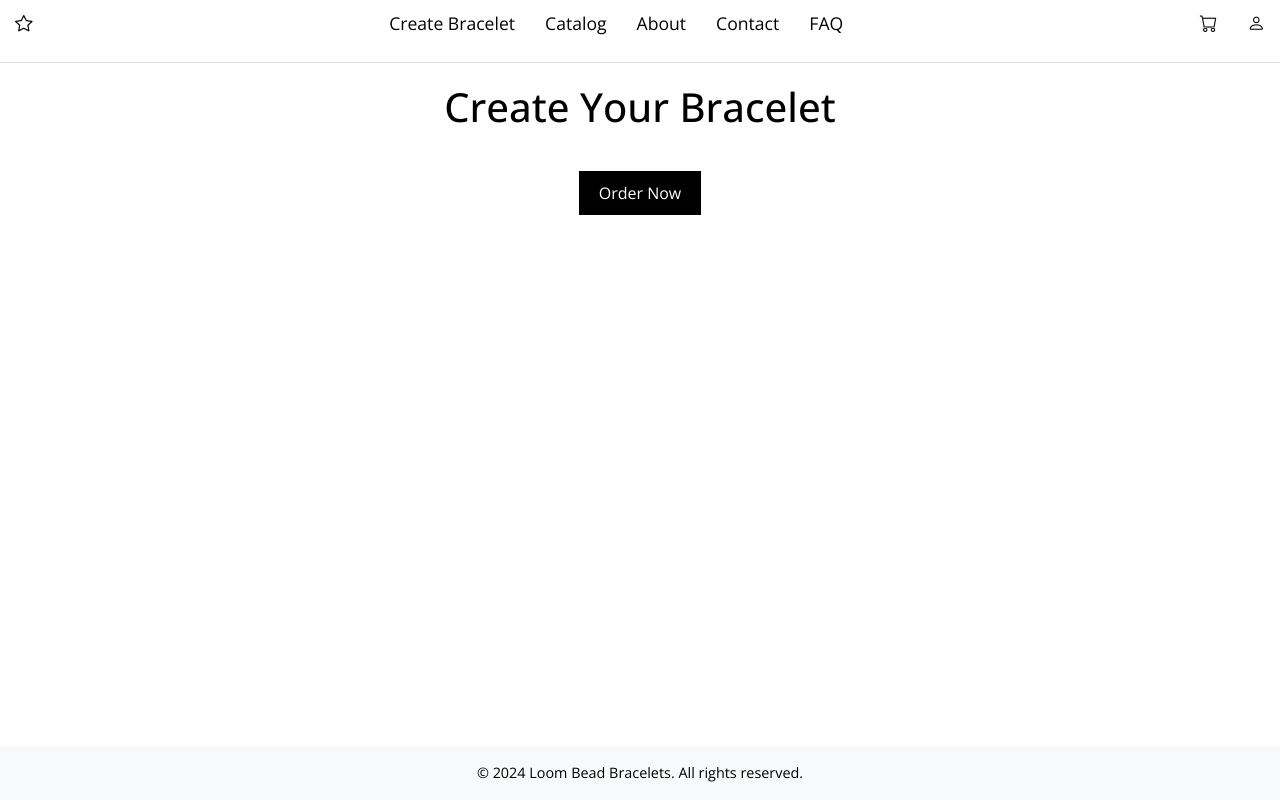
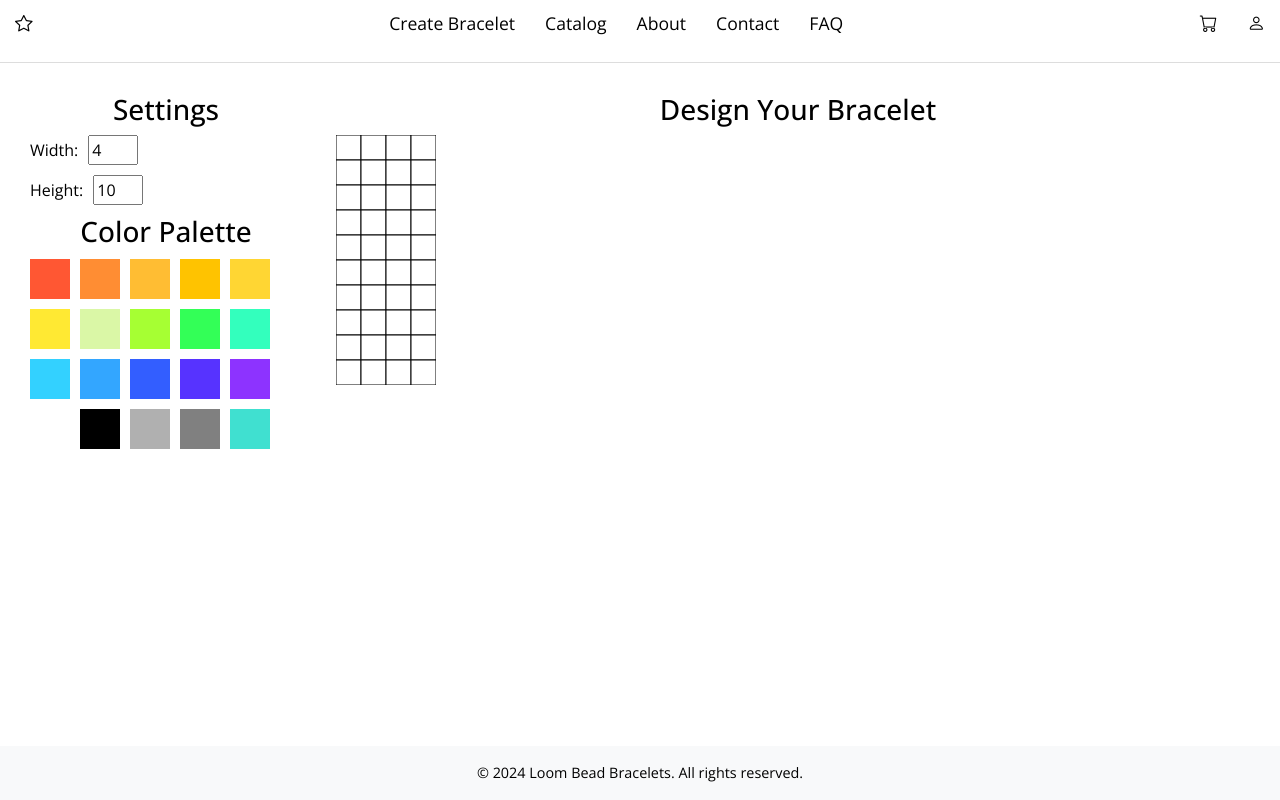
Before and after one commit to Dulatto/loom-bead-bracelet, a React (Create React App) app: page /designer in a window 1280 px wide. Built offline with nearby package versions, Linux system fonts and the light colour scheme.

Commit message:
design page

```diff
--- a/package.json
+++ b/package.json
@@ -12,8 +12,10 @@
         "@testing-library/user-event": "^13.5.0",
         "bootstrap": "^5.3.3",
         "bootstrap-icons": "^1.11.3",
+        "konva": "^9.3.15",
         "react": "^18.3.1",
         "react-dom": "^18.3.1",
+        "react-konva": "^18.2.10",
         "react-router-dom": "^6.26.2",
         "react-scripts": "^3.0.1",
         "web-vitals": "^2.1.4"
--- a/src/components/BraceletDesigner.js
+++ b/src/components/BraceletDesigner.js
@@ -1,15 +1,115 @@
-import React, { useState } from 'react';
+import React, { useState, useEffect } from 'react';
+import { Stage, Layer, Rect } from 'react-konva';
 import '../styles/braceletDesigner.css';
 
+const colors = ['#FF5733', '#FF8D33', '#FFBD33', // orange shades
+    '#FFC300', '#FFD633', '#FFE933', // yellow shades
+    '#DAF7A6', '#A6FF33', '#33FF57', // green shades
+    '#33FFBD', '#33D1FF', '#33A6FF', // blue shades
+    '#335EFF', '#5733FF', '#8D33FF', // violet shades
+    '#FFFFFF', '#000000', // white and black
+    '#B0B0B0', '#808080', '#40E0D0', // gray shades and turquoise
+]; // Example palette
+
 function BraceletDesigner() {
-    const [design, setDesign] = useState([]);
+    const [selectedColor, setSelectedColor] = useState(null); // Current color selected by the user
+    const [gridWidth, setGridWidth] = useState(4); // Width of the grid
+    const [gridHeight, setGridHeight] = useState(10); // Height of the grid
+    const [grid, setGrid] = useState(generateGrid(10, 10)); // Initialize grid
+
+    // Helper function to generate a grid with the given width and height
+    function generateGrid(width, height) {
+        return Array(height)
+            .fill(null)
+            .map(() => Array(width).fill('#FFFFFF')); // Create a 2D array with default white cells
+    }
+
+    // Handle color selection
+    const handleColorSelect = (color) => {
+        setSelectedColor(color);
+    };
+
+    // Handle cell click (change the cell color)
+    const handleCellClick = (rowIndex, colIndex) => {
+        if (selectedColor) {
+            const newGrid = grid.map((row, rIdx) =>
+                row.map((cell, cIdx) => {
+                    if (rIdx === rowIndex && cIdx === colIndex) {
+                        return selectedColor; // Change the color of the clicked cell
+                    }
+                    return cell;
+                })
+            );
+            setGrid(newGrid); // Update the grid state with the new color
+        }
+    };
+
+    // Update the grid whenever width or height changes
+    useEffect(() => {
+        setGrid(generateGrid(gridWidth, gridHeight));
+    }, [gridWidth, gridHeight]);
 
     return (
-        <main className="bracelet-designer">
-            <h1>Create Your Bracelet</h1>
-            {/* Add bracelet design tool components here */}
-            <button className="cta-button">Order Now</button>
-        </main>
+        <div className="bracelet-designer-container row">
+            {/* Controls Section */}
+            <div className="col-md-3">
+                <div className="controls">
+                    <h3>Settings</h3>
+                    <label>
+                        Width:
+                        <input
+                            type="number"
+                            value={gridWidth}
+                            onChange={(e) => setGridWidth(Math.max(1, Number(e.target.value)))} // Update width
+                        />
+                    </label>
+                    <label>
+                        Height:
+                        <input
+                            type="number"
+                            value={gridHeight}
+                            onChange={(e) => setGridHeight(Math.max(1, Number(e.target.value)))} // Update height
+                        />
+                    </label>
+
+                    <h3>Color Palette</h3>
+                    <div className="palette">
+                        {colors.map((color) => (
+                            <div
+                                key={color} // Use color as a unique key
+                                className={`palette-color ${selectedColor === color ? 'selected' : ''}`}
+                                style={{ backgroundColor: color }}
+                                onClick={() => handleColorSelect(color)}
+                            />
+                        ))}
+                    </div>
+                </div>
+            </div>
+
+            {/* Grid Section */}
+            <div className="grid-container col-md-9">
+                <h3>Design Your Bracelet</h3>
+                <Stage width={gridWidth * 25} height={gridHeight * 25}>
+                    <Layer>
+                        {grid.map((row, rowIndex) =>
+                            row.map((color, colIndex) => (
+                                <Rect
+                                    key={`${rowIndex}-${colIndex}`}
+                                    x={colIndex * 25}
+                                    y={rowIndex * 25}
+                                    width={25}
+                                    height={25}
+                                    fill={color}
+                                    stroke="black"
+                                    strokeWidth={1}
+                                    onClick={() => handleCellClick(rowIndex, colIndex)} // Apply selected color to the clicked cell
+                                />
+                            ))
+                        )}
+                    </Layer>
+                </Stage>
+            </div>
+        </div>
     );
 }
 
--- a/src/styles/braceletDesigner.css
+++ b/src/styles/braceletDesigner.css
@@ -0,0 +1,45 @@
+.bracelet-designer-container {
+    display: flex;
+    padding: 20px;
+}
+
+.controls {
+    padding: 10px;
+}
+
+.controls label {
+    display: block;
+    margin-bottom: 10px;
+}
+
+.controls input {
+    margin-left: 10px;
+    width: 50px;
+}
+
+.palette {
+    display: flex;
+    flex-wrap: wrap;
+    gap: 10px;
+    margin-top: 10px;
+}
+
+.palette-color {
+    width: 40px;
+    height: 40px;
+    cursor: pointer;
+    border: 2px solid transparent;
+    transition: border 0.3s;
+}
+
+.palette-color.selected {
+    border: 2px solid black;
+}
+
+.grid-container {
+    padding: 10px;
+}
+
+h3 {
+    text-align: center;
+}
```
Also changed, not shown: 1 other file (tests, documents, lock files or other folders).
